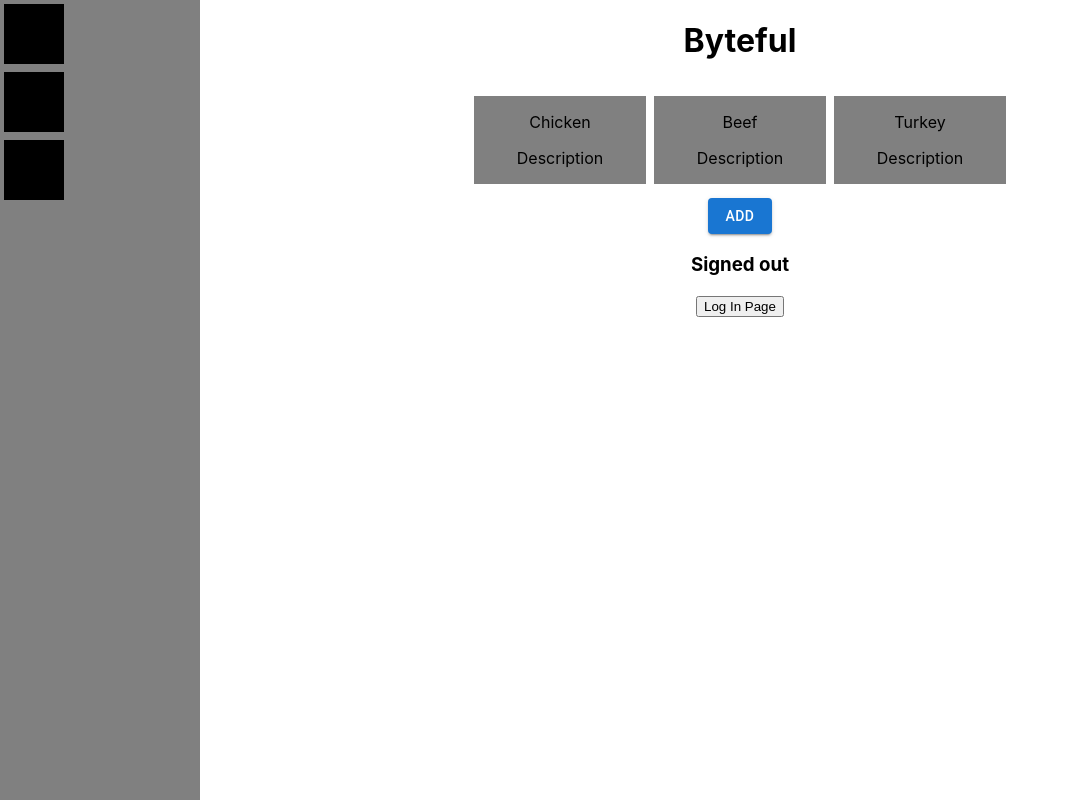
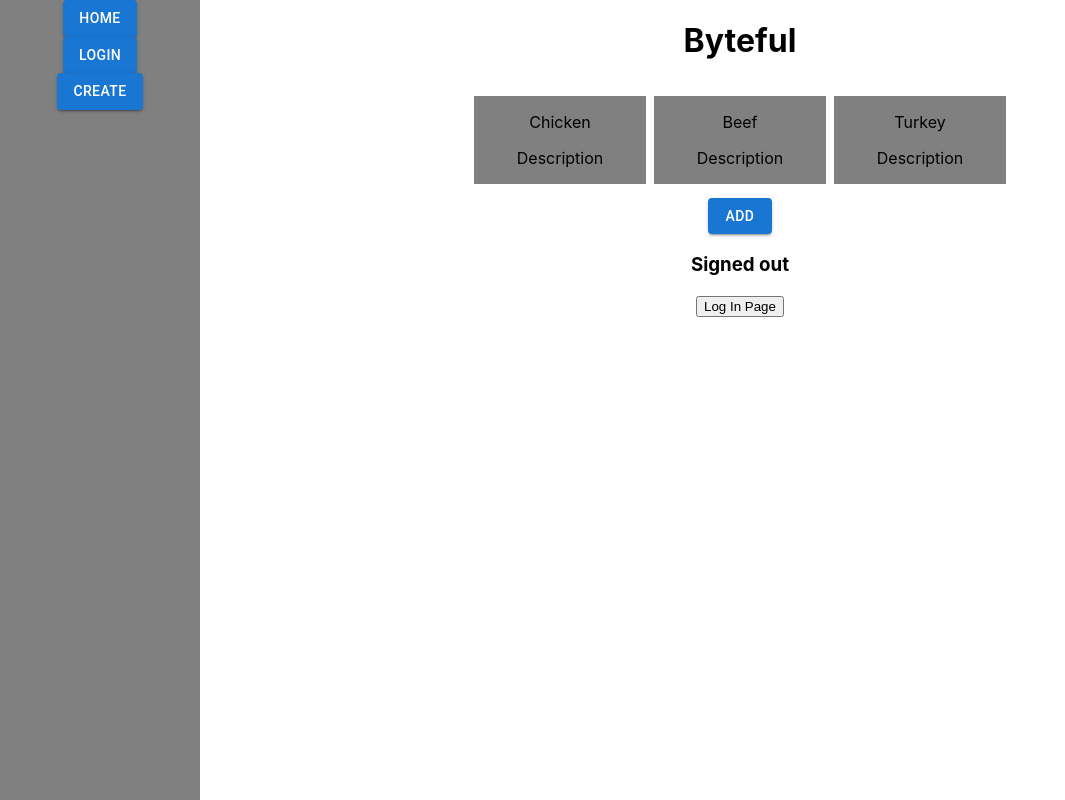
Before and after one commit to zach-habib/Biteful, a React (Create React App) app: page / in a window 1280 px wide. Shown: the whole page, without its empty margins (0-1065 px from the left). Built offline with nearby package versions, Linux system fonts and the light colour scheme; no server answers.

Commit message:
Add buttons on sidebar

```diff
--- a/src/components/Sidebar/Sidebar.js
+++ b/src/components/Sidebar/Sidebar.js
@@ -1,11 +1,19 @@
+import Button from '@mui/material/Button'
+import { Link } from 'react-router-dom'
 import SidebarItem from "./SidebarItem"
 
 const Sidebar = () => {
   return (
     <div className="sidebar">
-      <SidebarItem />
-      <SidebarItem />
-      <SidebarItem />
+      <Link to="/">
+        <Button variant="contained">Home</Button>
+      </Link>
+      <Link to="login">
+        <Button variant="contained">Login</Button>
+      </Link>
+      <Link to="create">
+        <Button variant="contained">create</Button>
+      </Link>
     </div>
   )
 }
```
